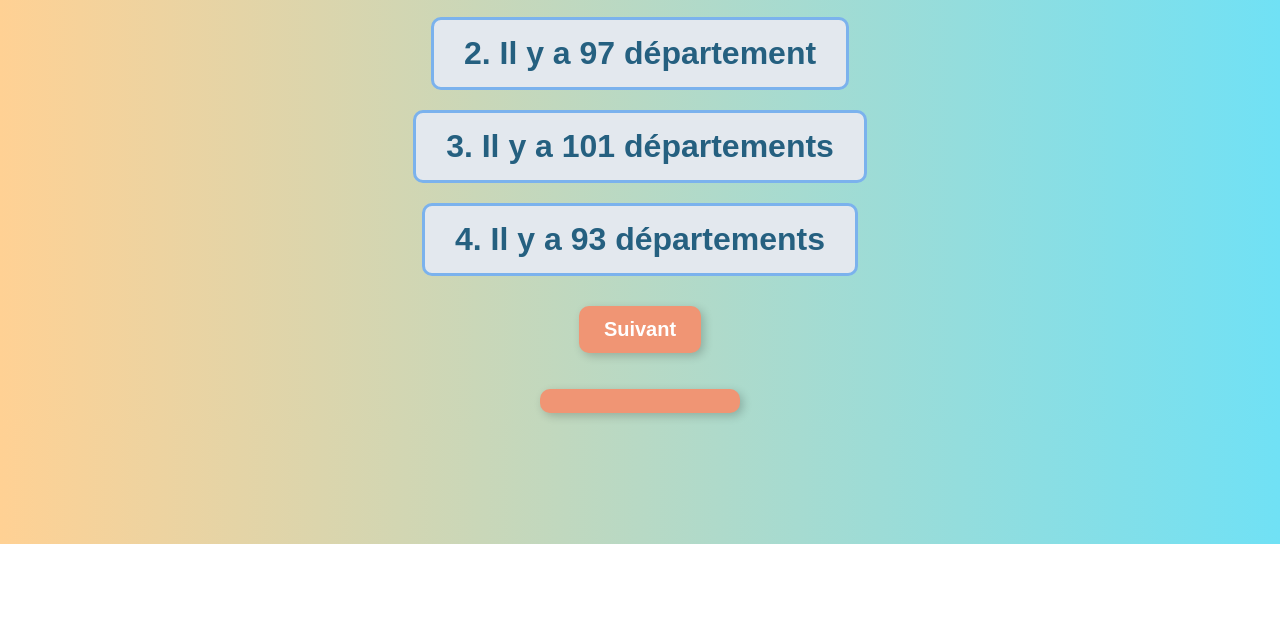
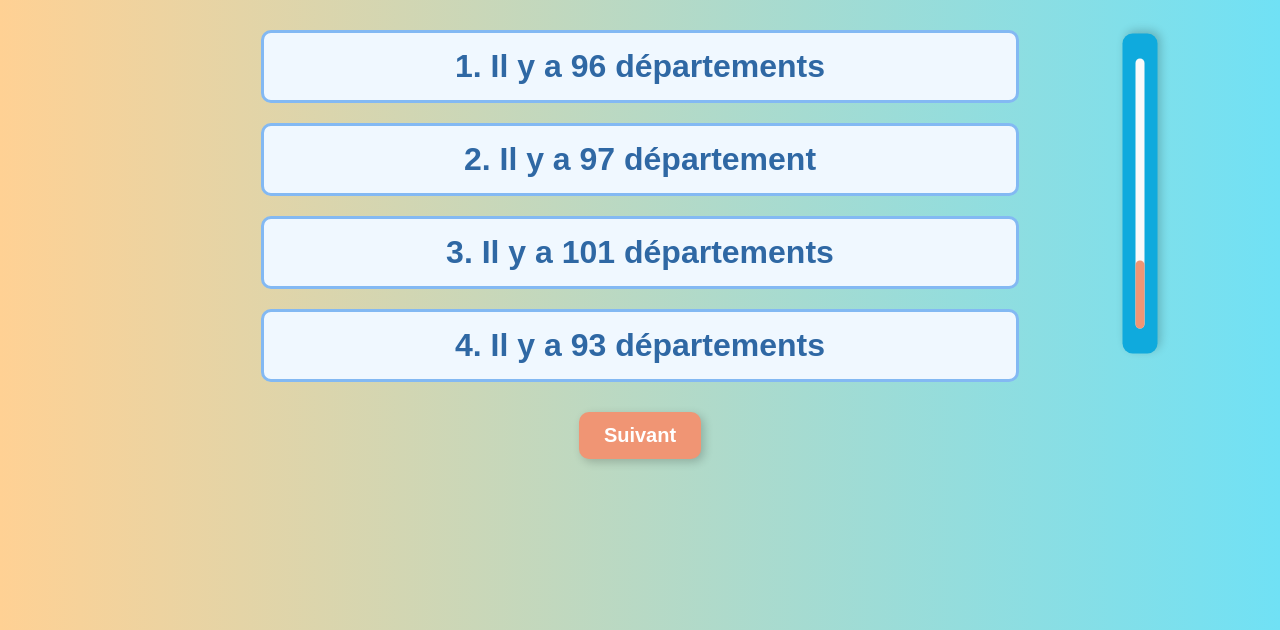
Before and after one commit to adatechschool/Quizz_E, a plain HTML site: page index.html in a window 1280 px wide. Shown: the part 256-886 px from the top of the page. Before the commit the page ends 800 px from the top, so only its background shows below. Drawn offline with nearby package versions, Linux system fonts and the light colour scheme.

Commit message:
barre de progession

```diff
--- a/deco.css
+++ /dev/null
@@ -1,9 +0,0 @@
-
-img {
-    width : 200px; height :200px; border : 5px solid rgb(0, 49, 101);
- }
-
- button {
-    text-align: right; font-family: 'Stencil Std, fantasy';font-size: 60%; color: rgb(201, 24, 24) ;background-color: rgb(245, 255, 48);
-     border-radius: 10px; border : 5px solid rgb(161, 210, 229);
- }
--- a/index.html
+++ b/index.html
@@ -31,7 +31,7 @@
 				<script src="https://cdn.jsdelivr.net/npm/canvas-confetti@1.9.3/dist/confetti.browser.min.js"></script>
 		<br>
 		<br>
-				<progress id="progressBar"></progress>
+				<progress id="progressBar" value="0" max="100"></progress>
 </body>
 
 </html>
--- a/script.js
+++ b/script.js
@@ -7,6 +7,7 @@ let optionsBox = document.querySelector('.options');
 const question = document.querySelector('.question');
 const rejouer = document.querySelector('#replay-button');
 const resultat = document.querySelector('.resultat');
+let progressBar = document.querySelector('#progressBar');
 
 let index = 0;
 let score = 0;
@@ -42,7 +43,7 @@ function loadQuestion() {
                 bouton.style.backgroundColor = "#ffb3b3";
                 document.body.classList.add("alarme");
             }
-            // lorsque l'utilisateur n'a pas selectionner de réponses, le bouton suivant est incliquable
+            // lorsque l'utilisateur n'a pas selectionné de réponses, le bouton suivant est incliquable
             nextButton.disabled = false;
             let answers = document.querySelectorAll(".options button")
             answers.forEach((button) => {
@@ -51,9 +52,14 @@ function loadQuestion() {
             })
         });
     });
+    bar();
+}
+
+function bar(){
+    let progress = (index + 1)/quizz_E.questions.length * 100;
+    progressBar.value = progress;
 }
 loadQuestion();
-
 
 
 nextButton.addEventListener('click', () => {
@@ -71,7 +77,7 @@ nextButton.addEventListener('click', () => {
         // fait apparaître le bouton du résultat
         resultat.innerHTML = 'votre resultat est de ' + score + "/" + quizz_E.questions.length;
         nextButton.style.display = 'none'; // Cacher le bouton Suivant
-
+        progressBar.style.display = 'none';
         rejouer.style.display = 'inline-block';
 
         if(score >= 2){
@@ -91,6 +97,8 @@ rejouer.addEventListener('click', () => {
     rejouer.style.display = 'none';
     nextButton.style.display = 'inline-block';
     resultat.style.display = 'none';
+    progressBar.style.display = 'none';
     score = 0
+    progressBar.style.display = 'inline-block';
     loadQuestion()
 });
--- a/style.css
+++ b/style.css
@@ -6,8 +6,17 @@ body {
 
 /* couleurs changeantes */
 
+#quiz-container{
+    min-width: 50%;
+    margin-top: 10%;
+    margin-bottom: 10%;
+    border-width: 80%;
+    /* border-style: outset; */
+
+}
+
 .alarme {
-    animation: random 2s infinite;
+    animation: random 2s 1;
     }
 
     @keyframes random {
@@ -33,19 +42,24 @@ body {
 .options button {
     font-size: 2rem;
     font-weight: bold;
-    color: rgb(37, 96, 128);
-    background-color: #e3e8ee;
-    border: 3px solid #7bb2ed;
+    color: #2f68a4;
+    padding: 20px;
+    border: 3px solid #83b9f3;
     border-radius: 10px;
+    background-color: aliceblue;
+    margin: 20px auto;
+    width: 60%;
     padding: 15px 30px;
     margin: 10px;
+
+
     cursor: pointer;
 
 }
 
 .options button:hover {
     background-color: #88bcf3d9;
-    transform: scale(1.3);
+    transform: scale(1.1);
 }
 
 .button-container {
@@ -101,13 +115,30 @@ body {
 } */
 
 #progressBar {
+    position: absolute;
+    transform : rotate(270deg);
+    right: -20px;
+    top: 54%;
+    box-shadow: 3px 3px 10px rgba(0, 0, 0, 0.2);
     font-size: 20px;
     font-weight: bold;
-    color: white;
-    background-color: #f09574;
+    color: rgb(71, 39, 199);
+    background-color: #0faadd;
     border: none;
     border-radius: 10px;
-    padding: 12px 25px;
+    padding: 13px 25px;
     cursor: pointer;
-    box-shadow: 3px 3px 10px rgba(0, 0, 0, 0.2);
+    height: 35px;
+    width: 25%;
+
 }
+
+progress::-webkit-progress-bar {
+    background-color: #fafafa;
+    border-radius: 10px;
+}
+
+progress::-webkit-progress-value {
+    background-color: #f09574; /* Couleur de la barre de progression */
+    border-radius: 10px;
+}
```
